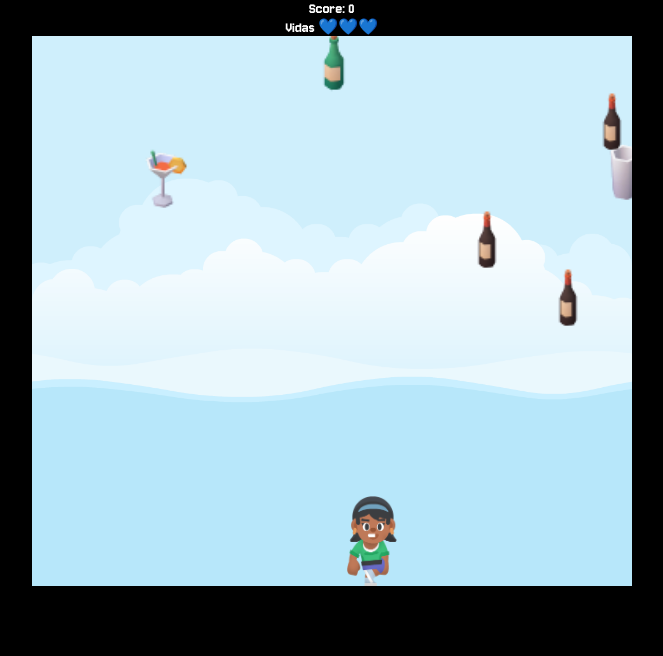
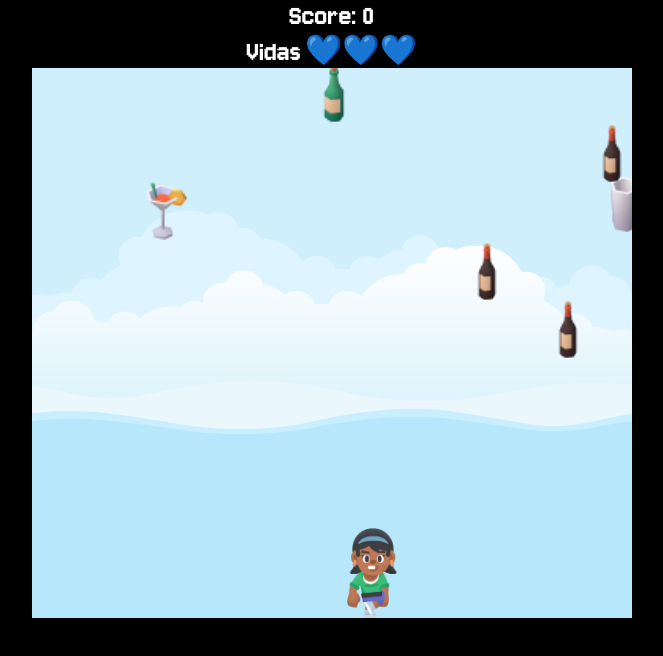
Before and after one commit to michsredni/tipsy-chase, a plain HTML site: page index.html in a window 1280 px wide. Both pictures are taken after a click on the button "START". Shown: the whole page, without its empty margins (308-971 px from the left). Drawn offline with Linux system fonts and the light colour scheme.

Commit message:
letra score más grande

```diff
--- a/styles/style.css
+++ b/styles/style.css
@@ -73,6 +73,10 @@ body {
   display: none;
 }
 
+#game-screen span{
+  font-size: 30px;
+}
+
 /** PANTALLA DE GAME OVER **/
 #game-over-screen {
   padding-top: 100px;
```
